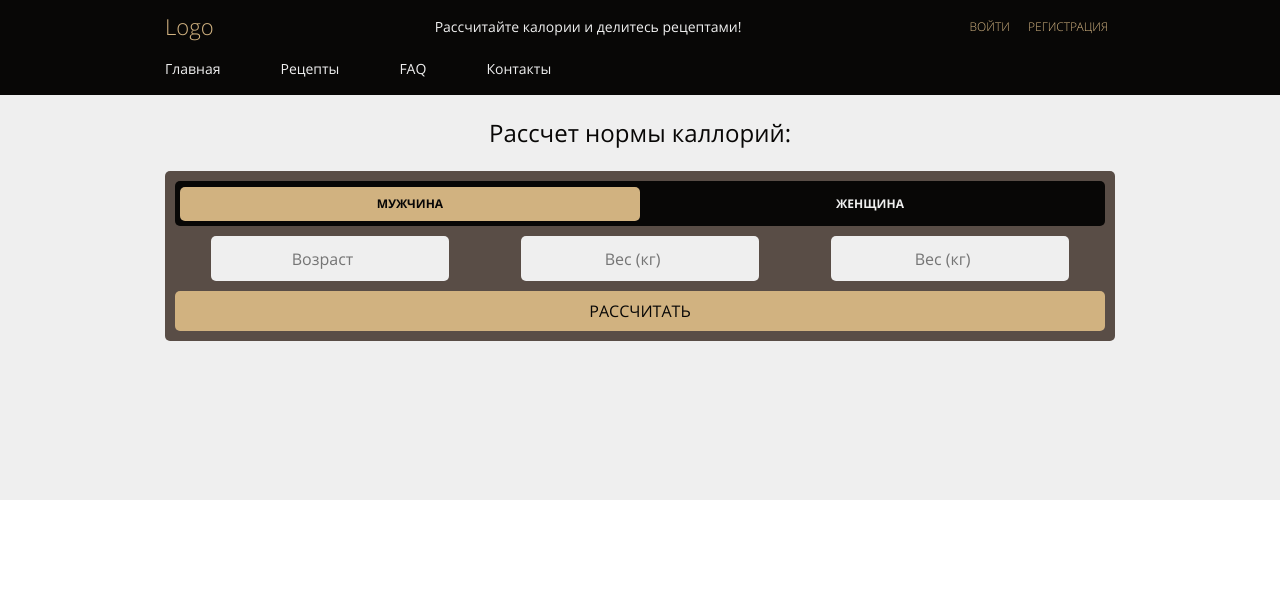
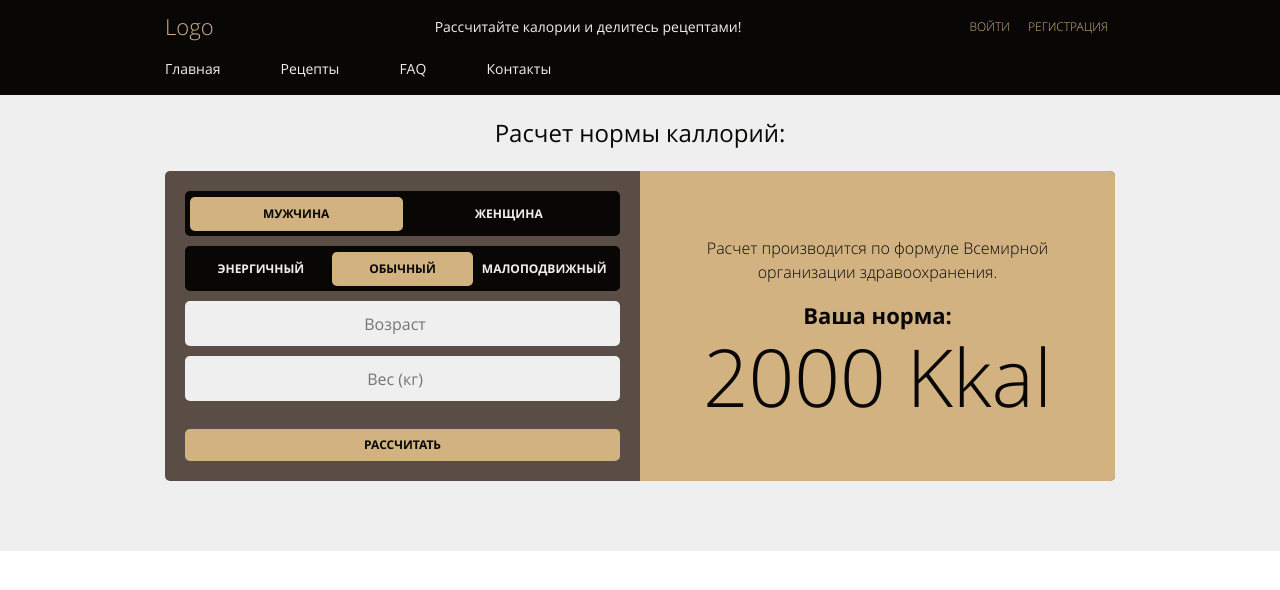
Before and after one commit to shikorin-jr/project, a website: page src/index.html in a window 1280 px wide. Drawn offline with Linux system fonts and the light colour scheme.

Commit message:
insert section calc

```diff
--- a/src/index.html
+++ b/src/index.html
@@ -46,30 +46,42 @@
     </header>
     <section class="calc">
         <div class="container">
-            <div class="calc__wrapper">
-                <div class="calc__calories">
-                    <h2>Рассчет нормы каллорий:</h2>
+            <div class="calc__calories">
+                <h2>Расчет нормы каллорий:</h2>
+                <div class="calc__wrapper">
                     <form action="#" id="calories-form" class="ccal-form">
-                        <!-- <div class="radio-group radio-group_small">
-                            <input id="radio-group__man" checked name="sex" type="radio" value="man" />
-                            <label for="radio-group__man" class="">Муж</label>
-                            <input id="radio-group__woman"  name="sex" type="radio" value="woman" />
-                            <label for="radio-group__woman">Жен</label>
-                        </div> -->
                         <div class="radio-group radio-group_small">
                             <input id="radio-group__man" checked name="sex" type="radio" value="man" />
-                            <label for="radio-group__man" class="">Мужчина</label>
+                            <label for="radio-group__man" >Мужчина</label>
                             <input id="radio-group__woman"  name="sex" type="radio" value="woman" />
                             <label for="radio-group__woman">Женщина</label>
+                        </div>
+                        <div class="radio-group radio-group_small">
+                            <input id="radio-group__vigorous" checked name="kfa" type="radio" value="vigorous" />
+                            <label for="radio-group__vigorous" class="">Энергичный</label>
+                            <input id="radio-group__usual" checked name="kfa" type="radio" value="usual" />
+                            <label for="radio-group__usual" class="">Обычный</label>
+                            <input id="radio-group__sedentary"  name="kfa" type="radio" value="sedentary" />
+                            <label for="radio-group__sedentary">Малоподвижный</label>
                         </div>
                         <div class="ccal-form__inform">
                             <input name="age" type="number" placeholder="Возраст" required>
                             <input name="weight" type="number" placeholder="Вес (кг)" required>
-                            <input name="weight" type="number" placeholder="Вес (кг)" required>
+                        </div>
+                        <button class="btn btn_submit">Рассчитать</button>
+                    </form>
+                    <div class="calc__list">
+                        <div class="calc__information">
+                            Расчет производится по формуле Всемирной организации здравоохранения.
+                        </div>
+                        <div class="calc__description">
+                            Ваша норма:
+                        </div>
+                        <div class="calc__result">
+                            2000 Kkal
                         </div>
 
-                        <button class="btn btn_submit">Рассчитать</button>
-                    </form>
+                    </div>
                 </div>
             </div>
         </div>
--- a/src/scss/blocks/_buttons.scss
+++ b/src/scss/blocks/_buttons.scss
@@ -1,13 +1,13 @@
 .btn{
     border: none;
-    color: $main-color;
     padding: 7px;
     text-transform: uppercase;
-    font-weight: 300;
     border-radius:5px;
+    font-size: 12px;
     &_small{
-        font-size: 12px;
+        color: $main-color;
         background-color: transparent;
+        font-weight: 300;
         &:hover{
             background-color: $main-color;
             color: $second-color;
@@ -15,11 +15,10 @@
     }
     &_submit{
         width: 100%;
-        height: 40px;
         background-color: $main-color;
         color: $second-color;
-        margin-top: 10px;
-        font-weight: 400;
+        margin-top: 18px;
+        font-weight: 700;
         &:hover{
             background-color: rgba($main-color, 0.8);
         }
--- a/src/scss/blocks/_calc.scss
+++ b/src/scss/blocks/_calc.scss
@@ -1,8 +1,41 @@
 .calc{
-    padding-top: 115px;
-    min-height: 500px;
+    padding: 115px 0 70px 0;
+    min-height: 550px;
     background-color: $third-color;
-    &__calories{
+    &__wrapper{
+        display: flex;
+        margin-top: 20px;
+        background-color: $fourth-color;
         border-radius: 5px;
+        min-height: 310px;
+        overflow: hidden;
+    }
+    &__list{
+        padding: 20px;
+        width: 50%;
+        background-color: $main-color;
+        overflow: hidden;
+    }
+    &__list{
+        color: $second-color;
+        text-align: center;
+        display: flex;
+        flex-direction: column;
+        justify-content: center;
+    }
+    &__information{
+        font-weight: 300;
+    }
+    &__description{
+        font-size: 22px;
+        line-height: 22px;
+        margin-top: 20px;
+        font-weight: 700;
+    }
+    &__result{
+        font-size: 80px;
+        line-height: 80px;
+        font-weight: 300;
+        margin-top: 10px;
     }
 }
--- a/src/scss/blocks/_forms.scss
+++ b/src/scss/blocks/_forms.scss
@@ -1,13 +1,7 @@
 .ccal-form{
-    margin-top: 20px;
-    background-color: $fourth-color;
-    border-radius: 5px;
-    padding: 10px;
-    min-height: 170px;
+    width: 50%;
+    padding: 20px;
     &__inform{
-        display: flex;
-        margin-top: 10px;
-        height: 45px;
         input{
             border: none;
             border-radius: 5px;
@@ -15,6 +9,9 @@
             background-color: $third-color;
             text-align: center;
             margin: 0 auto;
+            width: 100%;
+            margin-bottom: 10px;
+            height: 45px;
             &::placeholder{
                 text-align: center;
             }
--- a/src/scss/blocks/_radio.scss
+++ b/src/scss/blocks/_radio.scss
@@ -8,6 +8,7 @@
     height: 45px;
     &_small{
         width: 100%;
+        margin-bottom: 10px;
     }
     label{
         border: none;
```
Also changed, not shown: src/css/style.min.css.
